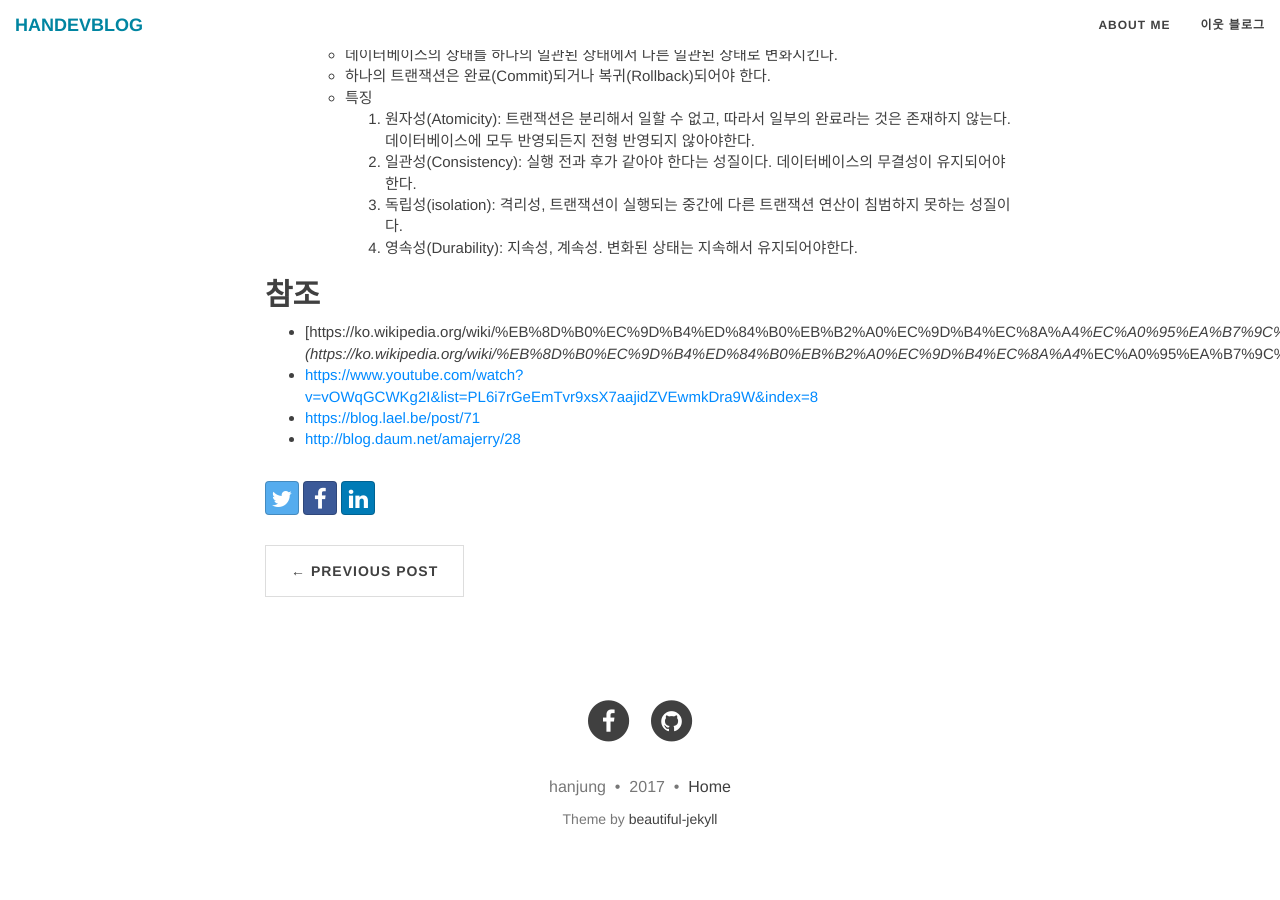
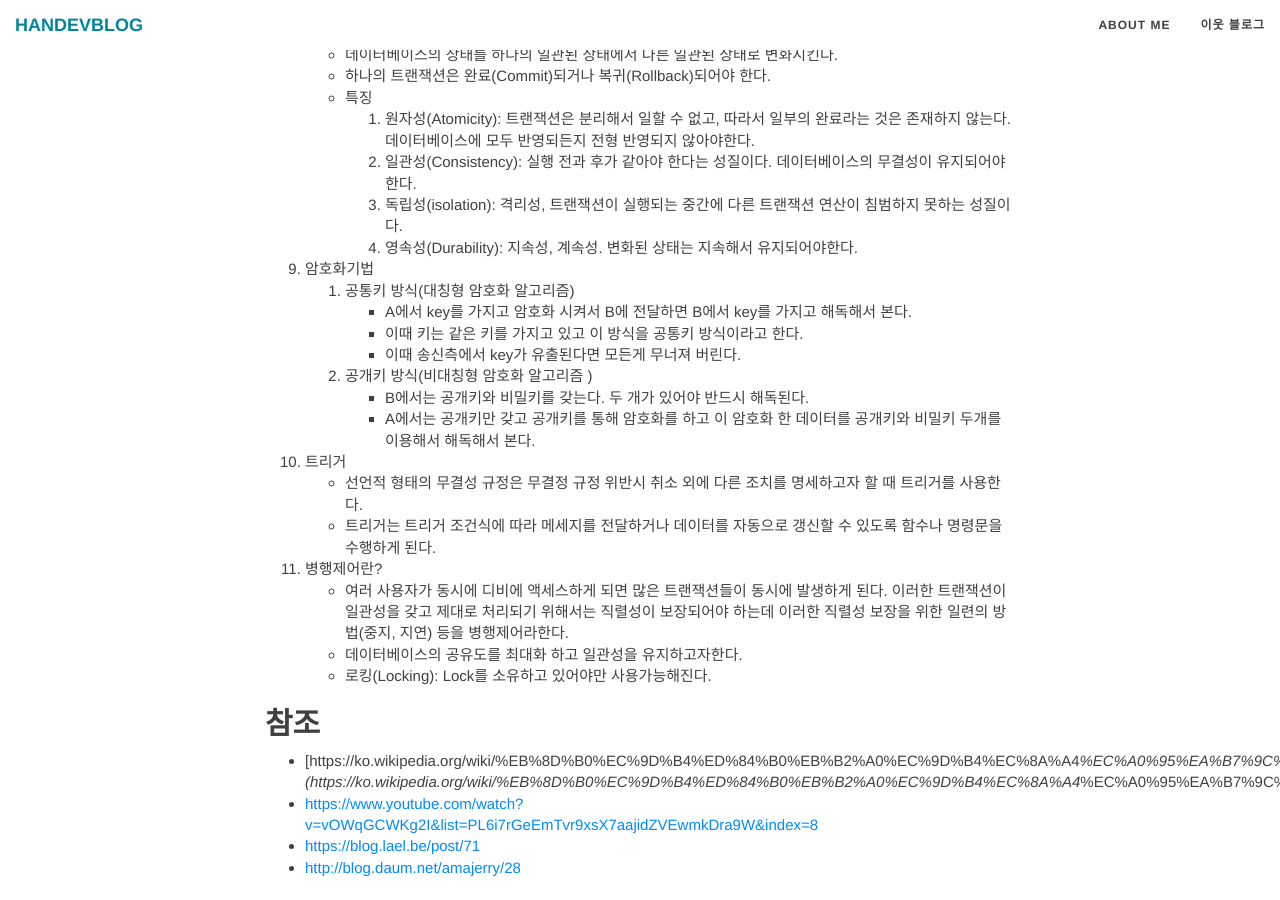
Before and after one commit to hanjungv/hanjungv.github.io, a Jekyll site: the page built from _posts/2017-10/4/2017-10-04-1_CS_DBReview .markdown, in a window 1280 px wide and 900 px high, scrolled down 5084 px. Built offline with Jekyll 4.4.1, drawn with Linux system fonts in a browser that asks for light colours; nearby versions of some CDN libraries; comment, search, counter and statistics services are not loaded.

Commit message:
2017.10.04 DB Review

```diff
--- a/_posts/2017-10/4/2017-10-04-1_CS_DBReview .markdown
+++ b/_posts/2017-10/4/2017-10-04-1_CS_DBReview .markdown
@@ -177,6 +177,24 @@ prefix BYTE(4) OFFSET = 0
         3. 독립성(isolation): 격리성, 트랜잭션이 실행되는 중간에 다른 트랜잭션 연산이 침범하지 못하는 성질이다.
         4. 영속성(Durability): 지속성, 계속성. 변화된 상태는 지속해서 유지되어야한다.
 
+9. 암호화기법
+    1. 공통키 방식(대칭형 암호화 알고리즘)
+        * A에서 key를 가지고 암호화 시켜서 B에 전달하면 B에서 key를 가지고 해독해서 본다.
+        * 이때 키는 같은 키를 가지고 있고 이 방식을 공통키 방식이라고 한다.
+        * 이때 송신측에서 key가 유출된다면 모든게 무너져 버린다.
+    2. 공개키 방식(비대칭형 암호화 알고리즘 )
+        * B에서는 공개키와 비밀키를 갖는다. 두 개가 있어야 반드시 해독된다.
+        * A에서는 공개키만 갖고 공개키를 통해 암호화를 하고 이 암호화 한 데이터를 공개키와 비밀키 두개를 이용해서 해독해서 본다.
+
+10. 트리거
+    * 선언적 형태의 무결성 규정은 무결정 규정 위반시 취소 외에 다른 조치를 명세하고자 할 때 트리거를 사용한다.
+    * 트리거는 트리거 조건식에 따라 메세지를 전달하거나 데이터를 자동으로 갱신할 수 있도록 함수나 명령문을 수행하게 된다.
+
+11. 병행제어란?
+    * 여러 사용자가 동시에 디비에 액세스하게 되면 많은 트랜잭션들이 동시에 발생하게 된다. 이러한 트랜잭션이 일관성을 갖고 제대로 처리되기 위해서는 직렬성이 보장되어야 하는데 이러한 직렬성 보장을 위한 일련의 방법(중지, 지연) 등을 병행제어라한다.
+    * 데이터베이스의 공유도를 최대화 하고 일관성을 유지하고자한다.
+    * 로킹(Locking): Lock를 소유하고 있어야만 사용가능해진다.
+
 ## 참조
 * [https://ko.wikipedia.org/wiki/%EB%8D%B0%EC%9D%B4%ED%84%B0%EB%B2%A0%EC%9D%B4%EC%8A%A4_%EC%A0%95%EA%B7%9C%ED%99%94](https://ko.wikipedia.org/wiki/%EB%8D%B0%EC%9D%B4%ED%84%B0%EB%B2%A0%EC%9D%B4%EC%8A%A4_%EC%A0%95%EA%B7%9C%ED%99%94)
 * [https://www.youtube.com/watch?v=vOWqGCWKg2I&list=PL6i7rGeEmTvr9xsX7aajidZVEwmkDra9W&index=8](https://www.youtube.com/watch?v=vOWqGCWKg2I&list=PL6i7rGeEmTvr9xsX7aajidZVEwmkDra9W&index=8)
```
